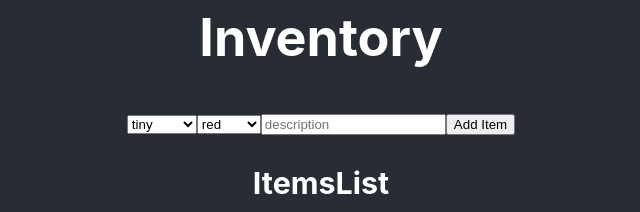
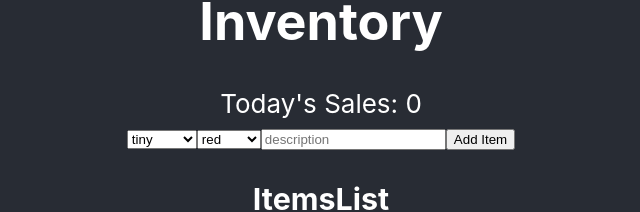
Before and after one commit to devjanaprime/tarjanRedux, a React (Create React App) app: page / in a window 1280 px wide. Shown: the part 365-577 px from the top of the page, without its empty margins (319-959 px from the left). Built offline with nearby package versions, Linux system fonts and the light colour scheme; no server answers.

Commit message:
end of review

```diff
--- a/package.json
+++ b/package.json
@@ -7,9 +7,12 @@
     "@testing-library/jest-dom": "^4.2.4",
     "@testing-library/react": "^9.3.2",
     "@testing-library/user-event": "^7.1.2",
+    "axios": "^0.20.0",
     "react": "^16.13.1",
     "react-dom": "^16.13.1",
-    "react-scripts": "3.4.3"
+    "react-redux": "^7.2.1",
+    "react-scripts": "3.4.3",
+    "redux": "^4.0.5"
   },
   "scripts": {
     "start": "react-scripts start",
--- a/src/components/Inventory/Inventory.js
+++ b/src/components/Inventory/Inventory.js
@@ -1,6 +1,7 @@
 import React, { Component } from 'react';
 import axios from 'axios';
 import ItemList from '../ItemList/ItemList';
+import { connect } from 'react-redux';
 
 class Inventory extends Component{
   state = {
@@ -61,6 +62,9 @@ class Inventory extends Component{
         <header className="Inventory-header">
           <h1>Inventory</h1>
           <div>
+            Today's Sales: { this.props.reduxState }
+          </div>
+          <div>
             <select onChange={ ( event ) => this.handleChangeFor( event, "size" ) }>
               <option>tiny</option>
               <option>small</option>
@@ -86,4 +90,8 @@ class Inventory extends Component{
   } // end render
 } //end class
 
-export default Inventory;
+const putStateOnProps = ( reduxState ) => ({
+  reduxState
+});
+
+export default connect(putStateOnProps)(Inventory);
--- a/src/components/Item/Item.js
+++ b/src/components/Item/Item.js
@@ -1,4 +1,5 @@
 import React, { Component } from 'react';
+import { connect } from 'react-redux';
 
 class Item extends Component{
   state = {
@@ -20,7 +21,8 @@ class Item extends Component{
 
   sellMe = () => {
     console.log( 'in sellMe:', this.props.item.id );
+    this.props.dispatch( { type:'sell', payload: this.props.item.id } );
   }
 } //end class
 
-export default Item;
+export default connect()(Item);
--- a/src/index.js
+++ b/src/index.js
@@ -3,11 +3,26 @@ import ReactDOM from 'react-dom';
 import './index.css';
 import App from './components/App/App';
 import * as serviceWorker from './serviceWorker';
+import { Provider } from 'react-redux';
+import { createStore } from 'redux';
 
-ReactDOM.render(
-  <React.StrictMode>
-    <App />
-  </React.StrictMode>,
+// our reducer
+const sellReducer = ( state=0, action )=>{
+  console.log( 'in sellReducer:', state, action );
+  if( action.type === "sell" ){
+    console.log( 'selling item with id:', action.payload );
+    state++;
+    console.log( 'updated sales count:', state );
+    return state;
+  }
+  return state;
+}
+// our store
+const myStore = createStore(
+  sellReducer
+)
+// provide store to app
+ReactDOM.render(<Provider store={ myStore }><App /></Provider>,
   document.getElementById('root')
 );
 
```
Also changed, not shown: 1 other file (tests, documents, lock files or other folders).
